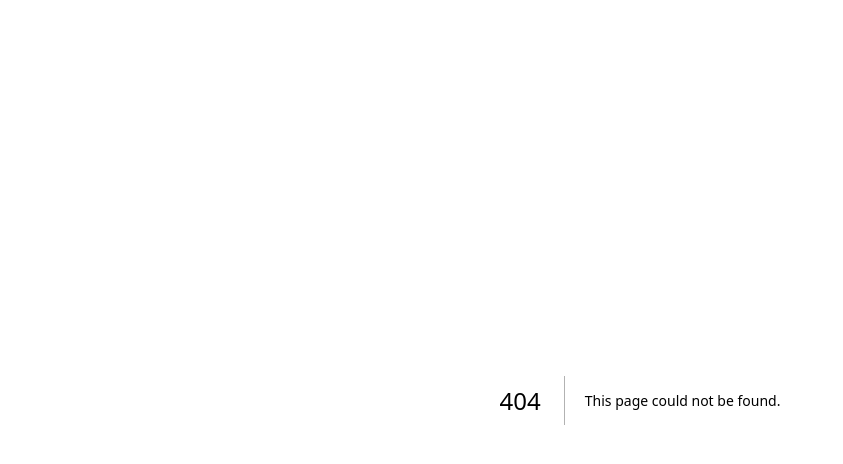
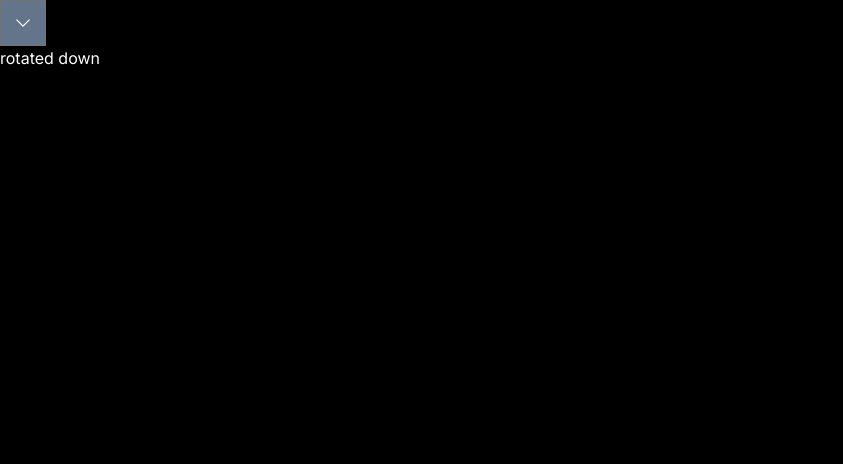
Before and after one commit to agp745/Application-Tracker, a Next.js app: page /test in a window 1280 px wide. Before the commit this address had no page. Shown: the top 464 px of the page, without its empty margins (0-843 px from the left). Built offline with nearby package versions, Linux system fonts and the light colour scheme.

Commit message:
ui testing

```diff
--- a/src/app/applications/data-table.tsx
+++ b/src/app/applications/data-table.tsx
@@ -41,6 +41,7 @@ export function DataTable<TData, TValue>({ columns,data }: DataTableProps<TData,
 
   const [columnFilters, setColumnFilters] = useState<ColumnFiltersState>([])
   const [columnVisibility, setColumnVisibility] = useState<VisibilityState>({})
+  const [isRotated, setIsRotated] = useState<boolean>(false)
 
   const table = useReactTable({
     data,
@@ -68,7 +69,10 @@ export function DataTable<TData, TValue>({ columns,data }: DataTableProps<TData,
         />
         <DropdownMenu>
           <DropdownMenuTrigger asChild>
-            <Button variant="secondary" className="ml-auto text-white bg-black hover:bg-neutral-100/10 border border-neutral-700">
+            <Button
+              variant="secondary"
+              onClick={() => setIsRotated(!isRotated)}
+              className="ml-auto text-white bg-black hover:bg-neutral-100/10 border border-neutral-700 ring-offset-black transition-colors focus-visible:outline-none focus-visible:ring-0 focus-visible:bg-neutral-100/10">
               Columns
               <ChevronDownIcon className="text-white w-4 h-4 ml-2" />
             </Button>
--- a/src/app/globals.css
+++ b/src/app/globals.css
@@ -19,3 +19,13 @@ body {
     )
     rgb(var(--background-start-rgb));
 }
+
+.rotate-180 {
+  transform: rotate(180deg);
+  transition: transform 0.5s ease;
+}
+
+.rotate-back {
+  transform: rotate(0deg);
+  transition: transform 0.5s ease;
+}
--- /dev/null
+++ b/src/app/test/page.tsx
@@ -0,0 +1,22 @@
+'use client'
+
+import { ChevronDownIcon } from '@heroicons/react/24/outline'
+import { useState } from 'react'
+
+export default function TestPage() {
+
+    const [isRotated, setIsRotated] = useState<boolean>(false)
+
+    return (
+        <>
+            <div className='ring-0'></div>
+            <button
+                onClick={() => setIsRotated(!isRotated)}
+                className={`bg-slate-500 p-3 border border-neutral-500`}
+            >
+                <ChevronDownIcon className={`text-white w-5 h-5 ${isRotated ? "rotate-180" : "rotate-back"}`} />
+            </button>
+            {isRotated ? <div>rotated up</div> : <div>rotated down</div>}
+        </>
+    )
+}
```
